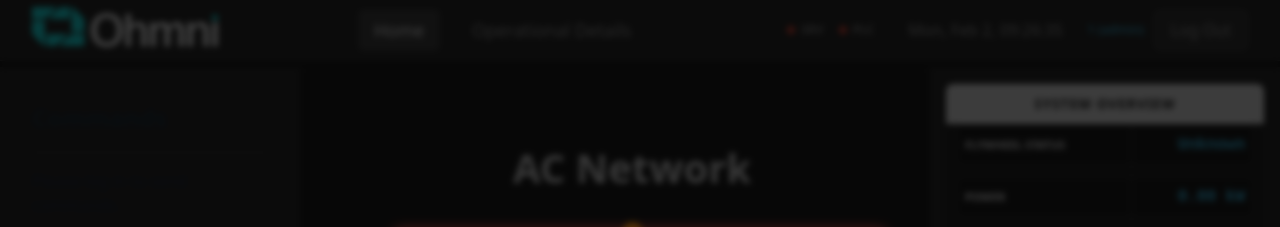
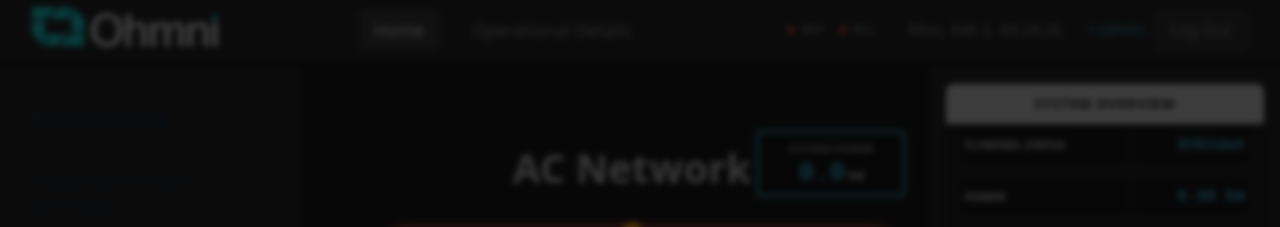
Before and after one commit to JaspherGalvezOhmni/A25_ScadaSystem, a React (Vite) app in the folder dashboard-ui/: page / in a window 1280 px wide. Shown: the top 227 px of the page. Built offline with nearby package versions, Linux system fonts and the light colour scheme; no server answers; sample sign-in values are in the browser's storage.

Commit message:
Fixed tag browser. Fixed tags on engineering config page. Added power on flywheel visual.

```diff
--- a/dashboard-ui/src/components/EngineeringSidebar.jsx
+++ b/dashboard-ui/src/components/EngineeringSidebar.jsx
@@ -52,10 +52,10 @@ function EngineeringSidebar({ liveData }) {
         </div>
 
         <button
-          className={`eng-btn-full ${tags['Controller:Global/EM_ControlEnable'] ? 'active' : 'inactive'}`}
-          onClick={() => toggleTag('Controller:Global/EM_ControlEnable')}
+          className={`eng-btn-full ${tags['EM_ControlEnable'] ? 'active' : 'inactive'}`}
+          onClick={() => toggleTag('EM_ControlEnable')}
         >
-          {tags['Controller:Global/EM_ControlEnable'] ? 'ENABLED' : 'DISABLED'}
+          {tags['EM_ControlEnable'] ? 'ENABLED' : 'DISABLED'}
         </button>
       </div>
 
@@ -71,16 +71,16 @@ function EngineeringSidebar({ liveData }) {
             type="number"
             value={motorInput}
             onChange={(e) => setMotorInput(e.target.value)}
-            onBlur={() => handleWrite('A25_Speed', motorInput)}
+            onBlur={() => handleWrite('VSD_SPEED_REF', motorInput)}
           />
         </div>
 
         <div className="eng-btn-grid">
           <button
-            className={`eng-btn-half ${tags['SCADA_Tags/VFD_AutoReturnEnable'] ? 'active' : 'inactive'}`}
-            onClick={() => toggleTag('SCADA_Tags/VFD_AutoReturnEnable')}
+            className={`eng-btn-half ${tags['VFD_AutoReturnEnable'] ? 'active' : 'inactive'}`}
+            onClick={() => toggleTag('VFD_AutoReturnEnable')}
           >
-            {tags['SCADA_Tags/VFD_AutoReturnEnable'] ? 'AUTO RET. ON' : 'AUTO RET. OFF'}
+            {tags['VFD_AutoReturnEnable'] ? 'AUTO RET. ON' : 'AUTO RET. OFF'}
           </button>
           <button
             className={`eng-btn-half ${tags['VFD_OFF1_CONTROL'] ? 'active' : 'inactive'}`}
--- a/dashboard-ui/src/components/FlywheelVisual.jsx
+++ b/dashboard-ui/src/components/FlywheelVisual.jsx
@@ -34,8 +34,10 @@ function FlywheelVisual({ liveData }) {
 
     const status = tags?.['A25_Status'] ?? 0;
     const { text: statusText } = getSystemStatus(status);
+    const arrow = getDirectionConfig(statusText);
 
-    const arrow = getDirectionConfig(statusText);
+    // Get Power value for display
+    const power = tags['A25_Power'] || 0;
 
     const arrowStyle = {
         position: 'absolute',
@@ -52,7 +54,30 @@ function FlywheelVisual({ liveData }) {
 
     return (
         <div style={{ width: '100%', height: '100%', display: 'flex', justifyContent: 'center', alignItems: 'center', overflow: 'hidden' }}>
+            {/* The relative container with fixed aspect ratio keeps everything synced */}
             <div style={{ position: 'relative', height: '90%', aspectRatio: '407 / 471', display: 'flex', justifyContent: 'center', alignItems: 'center' }}>
+
+                {/* --- BIG POWER DISPLAY --- */}
+                <div style={{
+                    position: 'absolute',
+                    top: '4%',    // Aligned near AC Network height
+                    left: '88%',  // Top Right position
+                    transform: 'translateX(-50%)',
+                    backgroundColor: 'rgba(26, 26, 26, 0.9)',
+                    border: '2px solid #41D1FF',
+                    borderRadius: '4px',
+                    padding: '8px 12px',
+                    minWidth: '120px',
+                    textAlign: 'center',
+                    zIndex: 110,
+                    boxShadow: '0 0 10px rgba(65, 209, 255, 0.2)'
+                }}>
+                    <div style={{ color: '#aaa', fontSize: '0.7em', fontWeight: 'bold', textTransform: 'uppercase', marginBottom: '2px' }}>SYSTEM POWER</div>
+                    <div style={{ color: '#41D1FF', fontSize: '2em', fontFamily: 'monospace', fontWeight: 'bold', lineHeight: '1' }}>
+                        {power.toFixed(1)}
+                        <span style={{ fontSize: '0.5em', marginLeft: '3px', color: '#eee' }}>kW</span>
+                    </div>
+                </div>
 
                 <img src="/A25+Leaders.svg" alt="Schematic" style={{ width: '60%', height: '60%', objectFit: 'contain', position: 'absolute', top: '40%' }} />
 
@@ -60,7 +85,7 @@ function FlywheelVisual({ liveData }) {
                     AC Network
                 </div>
 
-                {/* Dynamic Health Cards */}
+                {/* Dynamic Health Cards - Percentage placements stay locked to the image */}
                 <HealthCard title="Load Cell" value={tags['WT001_Healthy']} top="32%" left="8%" />
                 <HealthCard title="Upper Bearing Temp." value={tags['TT001_Healthy']} top="38%" left="93%" />
                 <HealthCard title="Upper Vibration" value={tags['VT001_Healthy']} top="45%" left="8%" />
--- a/dashboard-ui/src/pages/EngineeringDashboardPage.jsx
+++ b/dashboard-ui/src/pages/EngineeringDashboardPage.jsx
@@ -89,11 +89,11 @@ function EngineeringDashboardPage() {
                         <StatusRow label="OUTPUT POWER" value={safeNum(tags['VFD_Sts_OutPowerScaled'], 1)} unit="kW" />
                         <StatusRow
                             label="TRIPPING FAULT"
-                            value={tags['VFD_Sts_TripFlt.value'] ? 'FAULT' : 'OK'}
-                            isWarning={!!tags['VFD_Sts_TripFlt.value']}
-                            isHealthy={!tags['VFD_Sts_TripFlt.value']}
+                            value={tags['VFD_Sts_TripFlt'] ? 'FAULT' : 'OK'}
+                            isWarning={!!tags['VFD_Sts_TripFlt']}
+                            isHealthy={!tags['VFD_Sts_TripFlt']}
                         />
-                        <StatusRow label="LATEST WARNING" value={safeNum(tags['VFD_Sts_latestWarning.value'], 1)} unit="" />
+                        <StatusRow label="LATEST WARNING" value={safeNum(tags['VFD_Sts_LatestWarning'], 1)} unit="" />
                         <StatusRow
                             label="COMMS STATUS"
                             value={tags['VFD_Sts_Comms_Healthy'] ? 'Healthy' : 'Fault'}
```
Also changed, not shown: 1 other file (tests, documents, lock files or other folders).
